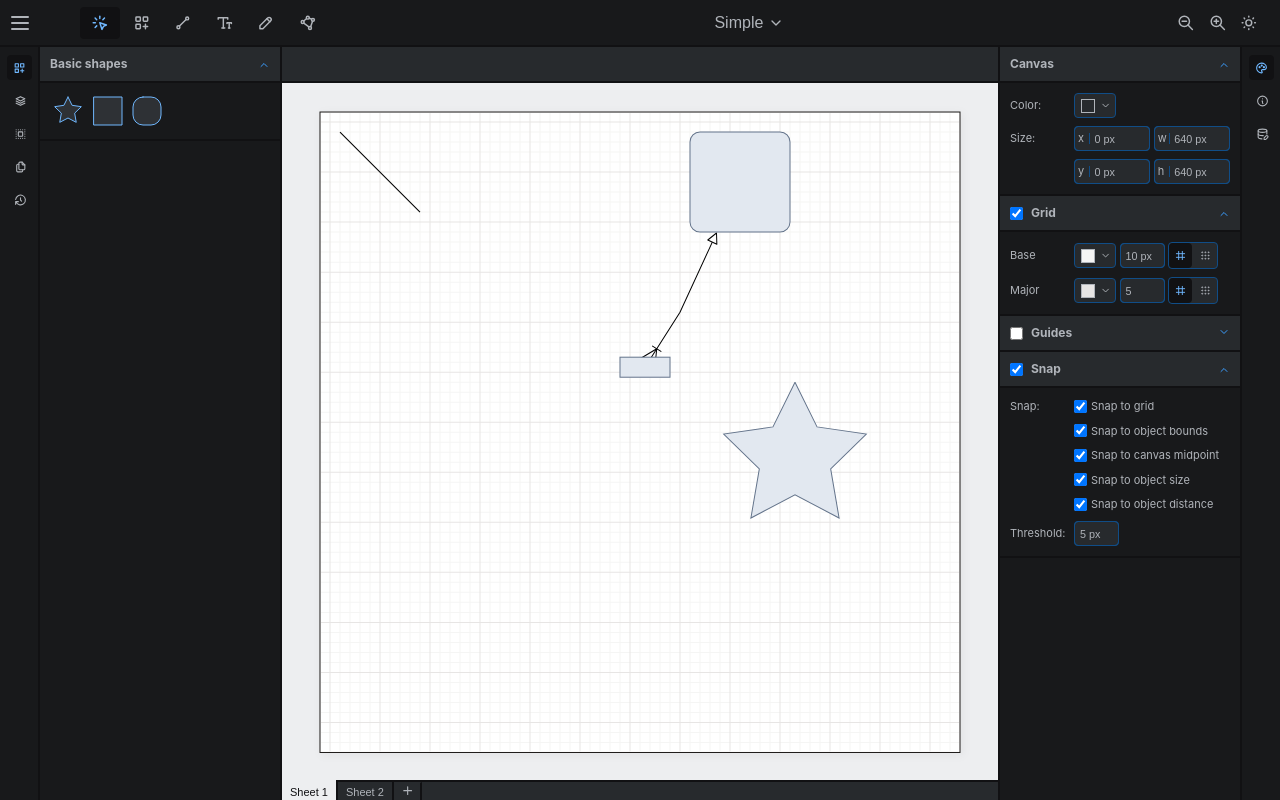
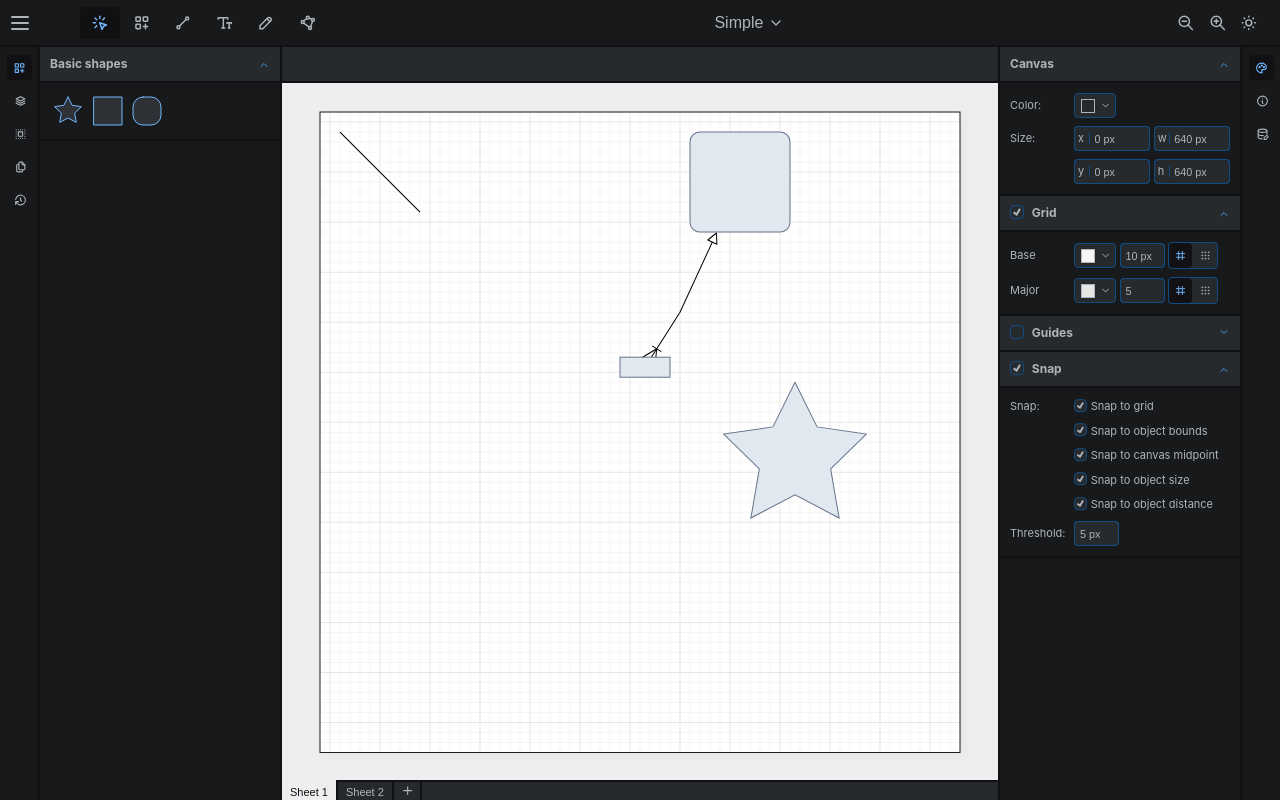
Before and after one commit to kkckkc/diagram-craft, a React (Vite) app: page / in a window 1280 px wide. Built offline with nearby package versions, Linux system fonts and the light colour scheme.

Commit message:
Style: fix checkbox styling

```diff
--- a/src/App.css
+++ b/src/App.css
@@ -31,6 +31,60 @@
   --canvas-bg: var(--slate-12);
   --error-fg: var(--red-9);
 }
+
+
+/* Base HTML element styling */
+input[type="checkbox"] {
+  margin: 0;
+  --form-control-color: var(--primary-fg);
+  --form-bg-color: var(--secondary-bg);
+  --form-border-color: var(--blue-6);
+
+  -webkit-appearance: none;
+  appearance: none;
+  background-color: var(--form-bg-color);
+
+  font: inherit;
+  color: currentColor;
+  width: 1.15em;
+  height: 1.15em;
+  border: 1px solid var(--form-border-color);
+  border-radius: 4px;
+  transform: translateY(-0.075em);
+
+  display: grid;
+  place-content: center;
+}
+
+input[type="checkbox"]::before {
+  content: "";
+  width: 0.65em;
+  height: 0.65em;
+  clip-path: polygon(14% 44%, 0 65%, 50% 100%, 100% 16%, 80% 0%, 43% 62%);
+  transform: scale(0);
+  transform-origin: bottom left;
+  transition: 120ms transform ease-in-out;
+  box-shadow: inset 1em 1em var(--form-control-color);
+}
+
+input[type="checkbox"]:checked::before {
+  transform: scale(1);
+}
+
+input[type="checkbox"]:focus {
+  --form-border-color: var(--blue-10);
+  outline: 2px solid var(--form-border-color);
+  outline-offset: -1px;
+}
+
+input[type="checkbox"]:disabled {
+  --form-control-color: gray;
+  --form-bg-color: var(--slate-6);
+
+  color: var(--form-control-disabled);
+  cursor: not-allowed;
+}
+
 
 
 /* App layout */
@@ -522,9 +576,7 @@
   }
 }
 
-input[type='checkbox'] {
-  margin: 0;
-}
+
 
 .cmp-select-trigger {
   display: inline-flex;
@@ -805,11 +857,6 @@ input[type='checkbox'] {
       border-bottom: 2px solid var(--slate-1);
       background-color: var(--secondary-bg);
     }
-
-    .cmp-accordion__enabled {
-      border: 3px solid red !important;
-      margin: 0;
-    }
   }
 
   .cmp-accordion__content {
@@ -986,6 +1033,10 @@ input[type='checkbox'] {
   }
 }
 
+.cmp-popover--toolbar {
+
+}
+
 
 
 /* Util */
--- a/src/react-app/toolbar/Toolbar.tsx
+++ b/src/react-app/toolbar/Toolbar.tsx
@@ -11,7 +11,8 @@ import {
   TbLayoutAlignTop,
   TbLayoutDistributeHorizontal,
   TbLayoutDistributeVertical,
-  TbPlus
+  TbPlus,
+  TbX
 } from 'react-icons/tb';
 import * as ReactToolbar from '@radix-ui/react-toolbar';
 import { KeyMap } from '../../base-ui/keyMap.ts';
@@ -21,6 +22,9 @@ import { ActionToggleItem } from './ActionToggleItem.tsx';
 import { EditableDiagram } from '../../model-editor/editable-diagram.ts';
 import { useEventListener } from '../hooks/useEventListener.ts';
 import { useState } from 'react';
+import * as Popover from '@radix-ui/react-popover';
+import { CanvasGridProperties } from '../ObjectProperties/CanvasGridProperties.tsx';
+import * as Accordion from '@radix-ui/react-accordion';
 
 export const Toolbar = (props: Props) => {
   const [enabled, setEnabled] = useState(false);
@@ -65,7 +69,37 @@ export const Toolbar = (props: Props) => {
             <TbLayoutDistributeVertical />
           </ActionToolbarButton>
 
-          <ReactToolbar.Separator className="cmp-toolbar_cmp-toolbar__separator" />
+          <ReactToolbar.Separator className="cmp-toolbar__separator" />
+
+          <Popover.Root>
+            <Popover.Trigger asChild>
+              <ReactToolbar.Button
+                className="cmp-toolbar__button"
+                onClick={() => {
+                  console.log('click');
+                }}
+              >
+                <TbGrid3X3 />
+              </ReactToolbar.Button>
+            </Popover.Trigger>
+            <Popover.Portal>
+              <Popover.Content className="cmp-popover cmp-popover--toolbar" sideOffset={5}>
+                <Accordion.Root className="cmp-accordion" type="single" defaultValue={'grid'}>
+                  <CanvasGridProperties
+                    diagram={props.diagram}
+                    keyMap={props.keyMap}
+                    actionMap={props.actionMap}
+                  />
+                </Accordion.Root>
+                <Popover.Close className="cmp-popover__close" aria-label="Close">
+                  <TbX />
+                </Popover.Close>
+                <Popover.Arrow className="cmp-popover__arrow" />
+              </Popover.Content>
+            </Popover.Portal>
+          </Popover.Root>
+
+          <ReactToolbar.Separator className="cmp-toolbar__separator" />
 
           <ActionToggleGroup {...props}>
             <ActionToggleItem action={'TOGGLE_MAGNET_TYPE_GRID'} {...props}>
```
